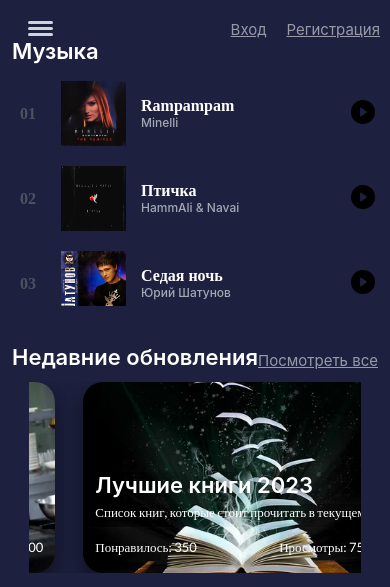
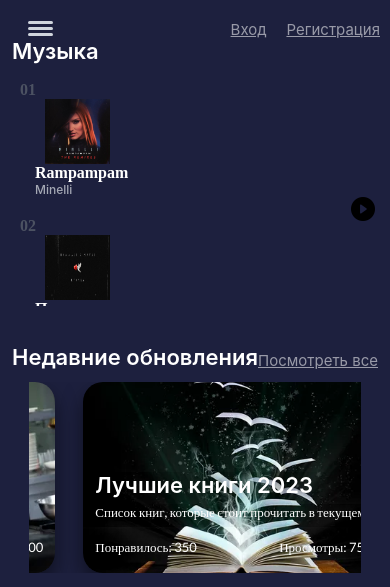
Before and after one commit to thisStorageIsMine/MusLet, a website: page index.html in a window 390 px wide. Shown: the top 587 px of the page. Drawn offline with nearby package versions, Linux system fonts and the light colour scheme; a web font is replaced by a local one.

Commit message:
Update main.css

```diff
--- a/main.css
+++ b/main.css
@@ -498,7 +498,6 @@ input[type="search"] {
     margin-top: 4px;
 }
 
-
 .article-wrap {
     margin-top: 50px;
     width: 100%;
@@ -1456,6 +1455,9 @@ h5::first-letter {
 }
 
 @media (max-width: 700px) {
+    .songItem {
+        display: block !important;
+    }
     body .update-card {
         width: 65%;
     }
```
